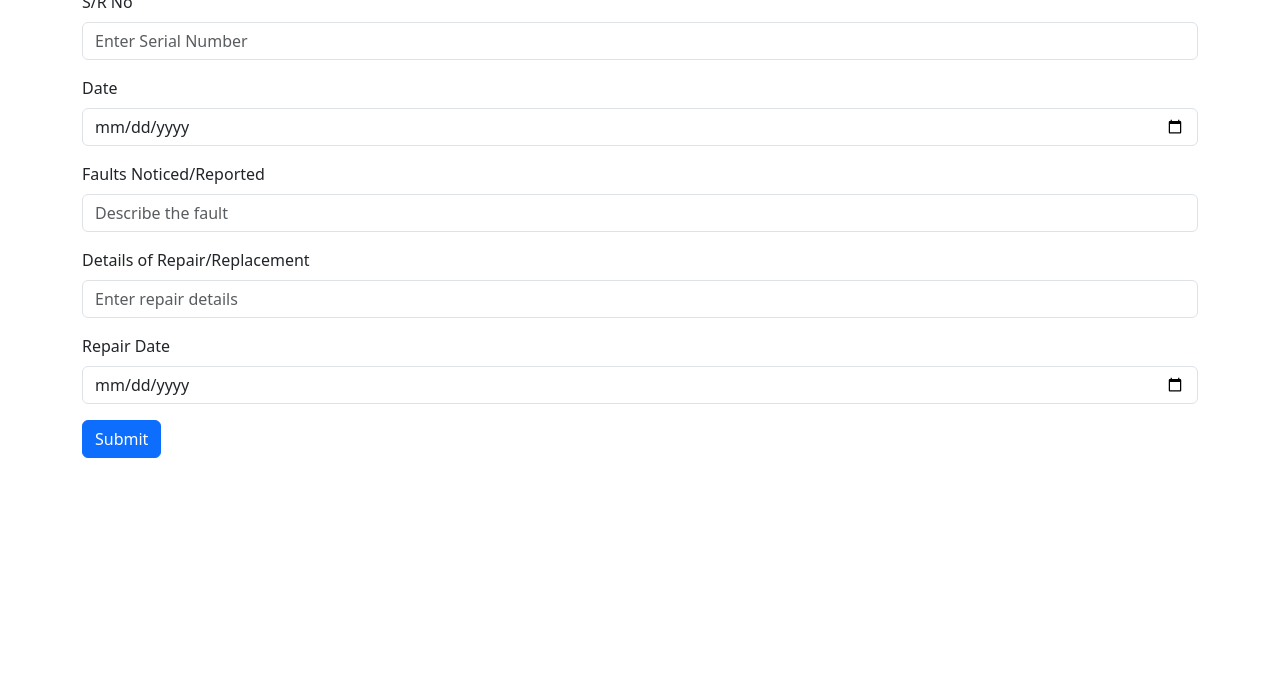
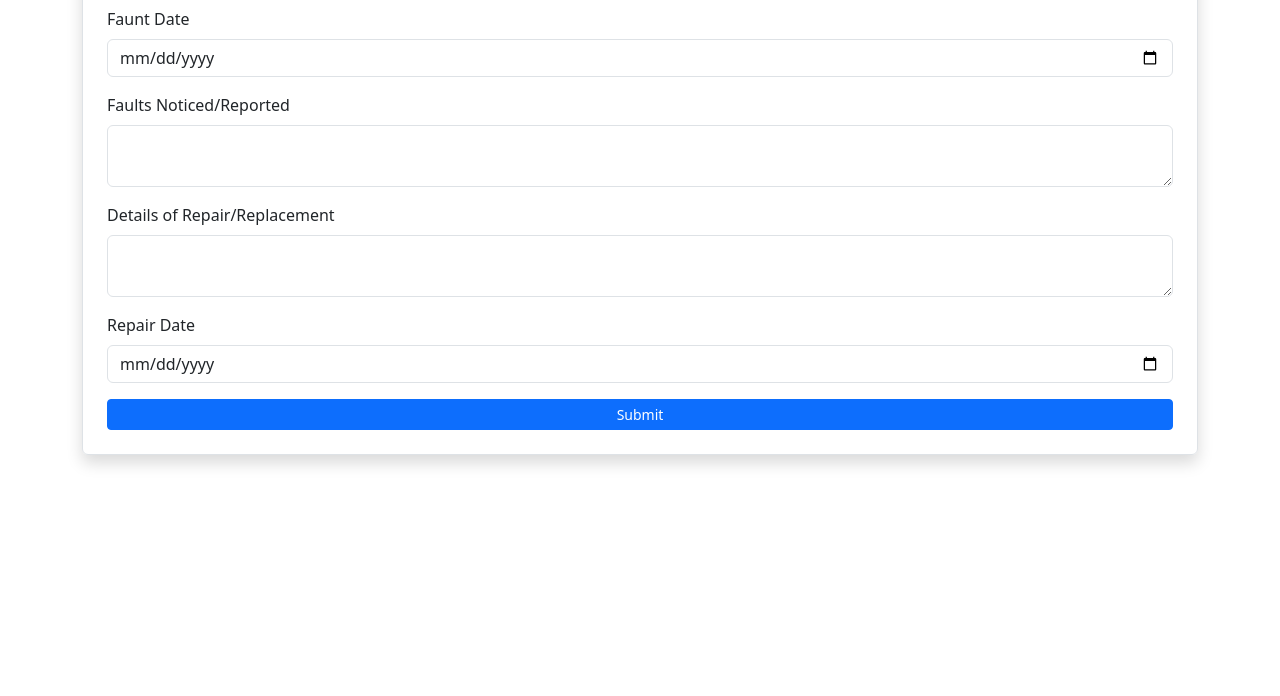
Before and after one commit to itikankrej157/Repair-Form, a plain HTML site: page index.html in a window 1280 px wide. Shown: the part 104-800 px from the top of the page. Drawn offline with nearby package versions, Linux system fonts and the light colour scheme.

Commit message:
Update index.html

```diff
--- a/index.html
+++ b/index.html
@@ -8,27 +8,26 @@
 </head>
 <body>
 
-<div class="container mt-5">
+<div class="container mt-4 ">
     <h2 class="text-center text-danger">Record of Major Repairs Carried Out</h2>
-    <form>
+    <form class="border p-4 shadow rounded">
         <div class="mb-3">
-            <label for="srNo" class="form-label">S/R No</label>
-            <input type="text" class="form-control" id="srNo" placeholder="Enter Serial Number">
+
         </div>
 
         <div class="mb-3">
-            <label for="date" class="form-label">Date</label>
+            <label for="date" class="form-label">Faunt Date</label>
             <input type="date" class="form-control" id="date">
         </div>
 
         <div class="mb-3">
             <label for="faults" class="form-label">Faults Noticed/Reported</label>
-            <input type="text" class="form-control" id="faults" placeholder="Describe the fault">
+            <textarea class="form-control"></textarea>
         </div>
 
         <div class="mb-3">
             <label for="repairDetails" class="form-label">Details of Repair/Replacement</label>
-            <input type="text" class="form-control" id="repairDetails" placeholder="Enter repair details">
+            <textarea class="form-control"></textarea>
         </div>
 
         <div class="mb-3">
@@ -36,7 +35,7 @@
             <input type="date" class="form-control" id="repairDate">
         </div>
 
-        <button type="submit" class="btn btn-primary">Submit</button>
+        <button type="submit" class="btn btn-primary btn-sm w-100">Submit</button>
     </form>
 </div>
 
```
